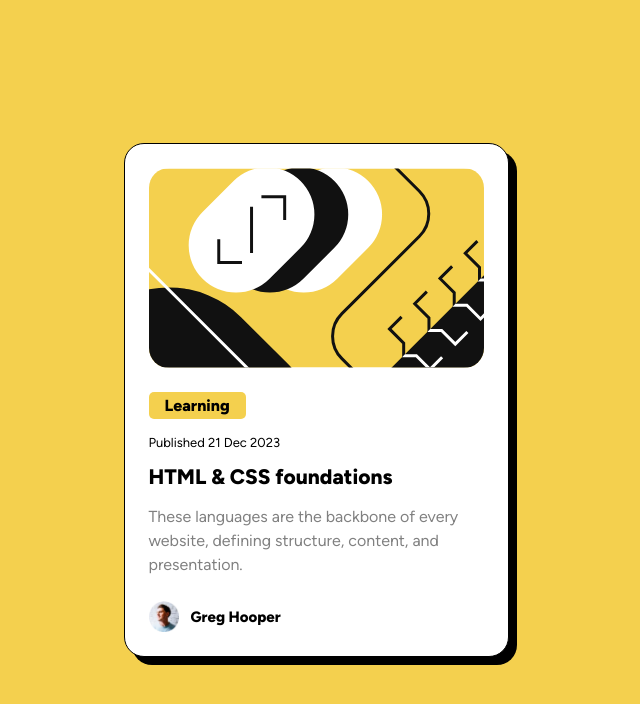
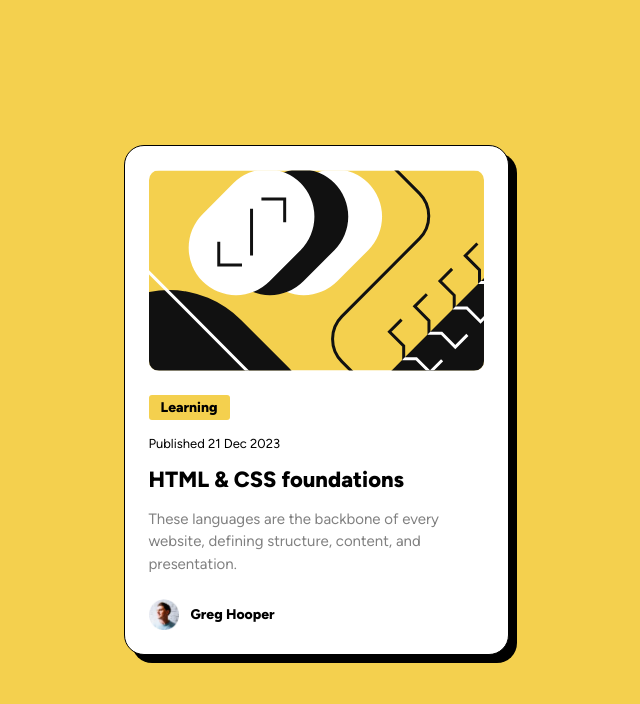
Before and after one commit to aaqibqadeer/blog-preview-card-main, a plain HTML site: page index.html in a window 1280 px wide. Shown: the whole page, without its empty margins (324-964 px from the left). Drawn offline with Linux system fonts and the light colour scheme.

Commit message:
design fix

```diff
--- a/index.html
+++ b/index.html
@@ -47,25 +47,27 @@
         margin-bottom: 24px;
       }
       .image-container > img {
-        border-radius: 20px;
+        border-radius: 10px;
         max-width: 100%;
       }
       .label {
         background: hsl(47, 88%, 63%);
         max-width: fit-content;
-        padding: 4px 16px;
-        border-radius: 5px;
+        padding: 4px 12px;
+        border-radius: 3px;
         font-weight: 800;
         margin-bottom: 16px;
+        font-size: 14px;
       }
       .article-date {
         font-size: 13px;
       }
       .heading {
-        font-size: 21px;
+        font-size: 22px;
         font-weight: 800;
       }
       .card-text {
+        font-size: 15px;
         color: hsl(0, 0%, 50%);
         line-height: 1.5;
         margin-bottom: 24px;
@@ -80,7 +82,7 @@
       }
       .avatar-name {
         font-weight: 800;
-        font-size: 15px;
+        font-size: 14px;
       }
       @media screen and (max-width: 640px) {
         .card {
```
